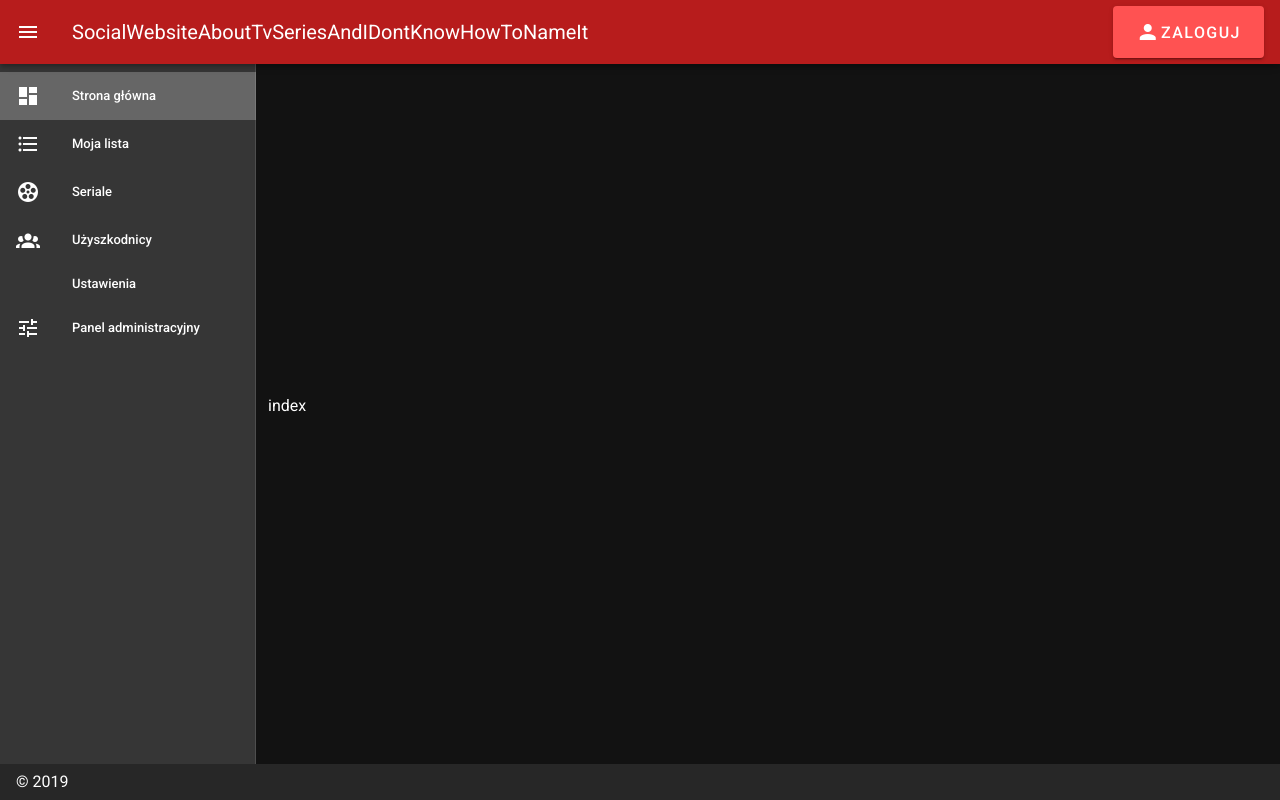
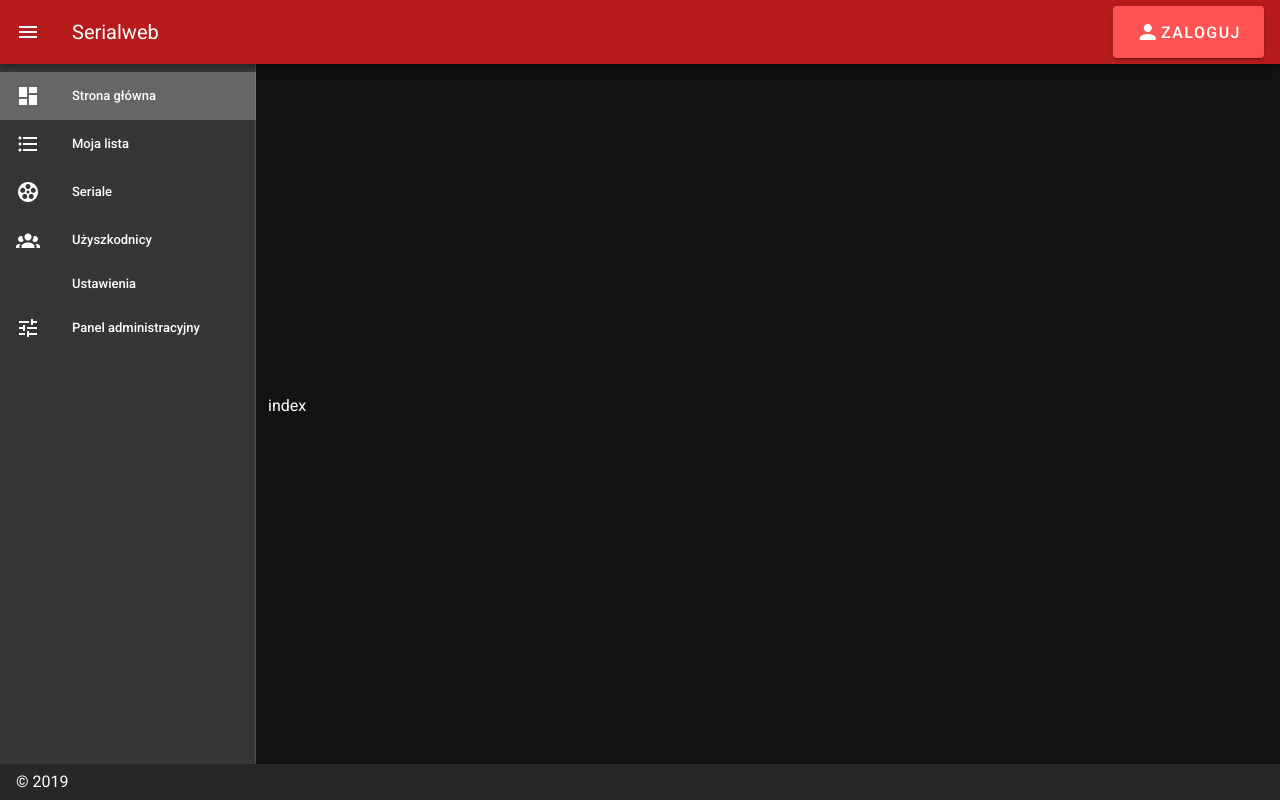
Before and after one commit to sdonchor/tvseries-frontend, a Vue app: page / in a window 1280 px wide. Built offline with nearby package versions, Linux system fonts and the light colour scheme; what vue-cookie would draw is missing.

Commit message:
change title bar

```diff
--- a/src/App.vue
+++ b/src/App.vue
@@ -70,7 +70,7 @@
       color="red darken-4"
     >
       <v-app-bar-nav-icon @click.stop="drawer = !drawer" />
-      <v-toolbar-title>SocialWebsiteAboutTvSeriesAndIDontKnowHowToNameIt</v-toolbar-title>
+      <v-toolbar-title>Serialweb</v-toolbar-title>
       <v-spacer></v-spacer>
 
       <v-btn v-if="!auth" x-large color="red accent-2" dark @click="loginform=true"><v-icon>mdi-account</v-icon>Zaloguj</v-btn>
```
